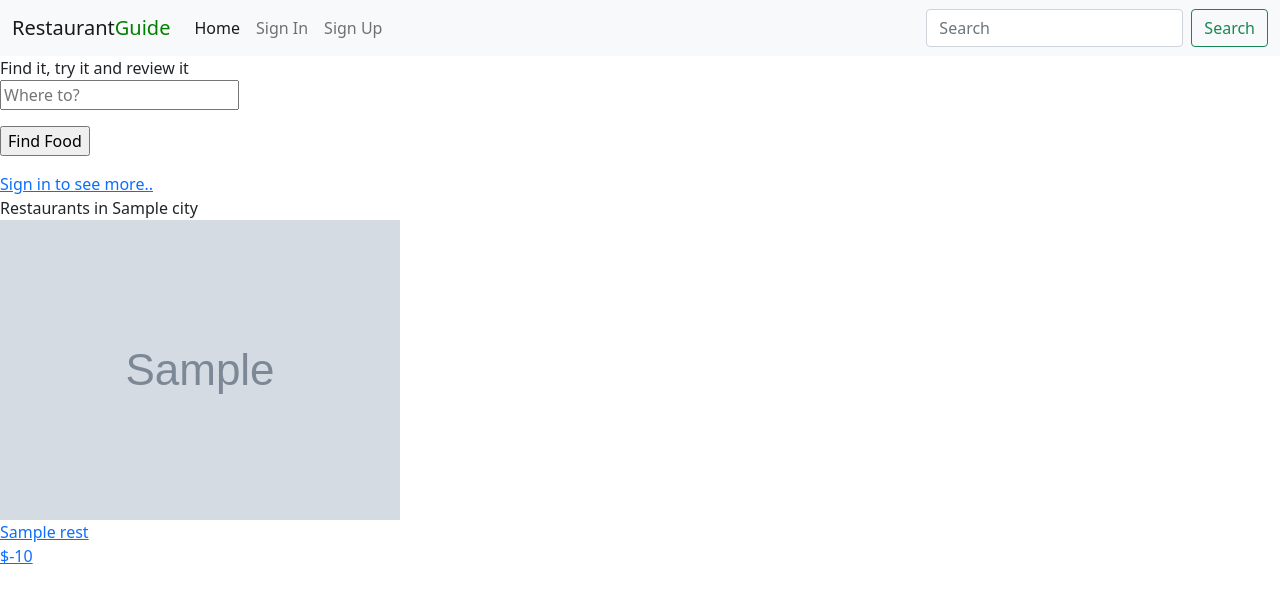
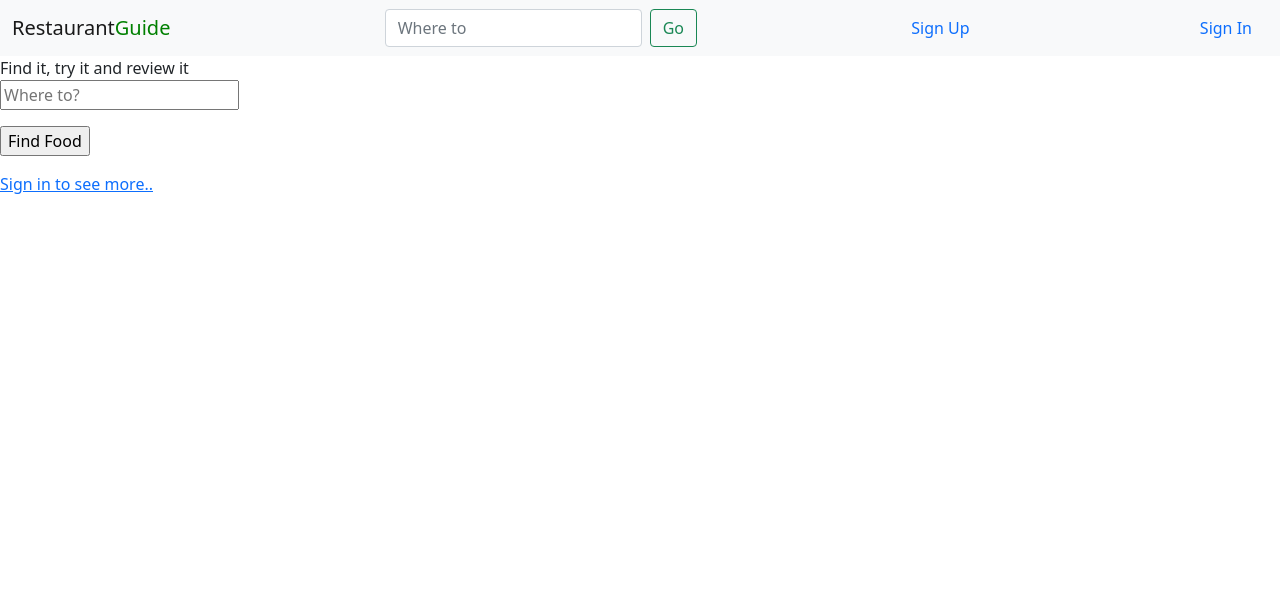
Before and after one commit to WillaDai2022/Restaurant-Rating-App-2, a Flask app: page / in a window 1280 px wide. Shown: the top 603 px of the page. Run offline with Flask 2, Linux system fonts and the light colour scheme; tables that the repository leaves empty hold one stand-in row (values such as "Sample post"); grey boxes marked "Sample" are stand-in pictures; a database or web service that is not in the repository returns one stand-in record (values such as "Sample title"); data that the repository does not hold is empty; some libraries are stand-ins or nearby versions.

Commit message:
Day 12 Search box is working now

```diff
--- a/model.py
+++ b/model.py
@@ -16,6 +16,7 @@ class User(db.Model):
     phone = db.Column(db.String(20), nullable=False)
     fname = db.Column(db.String(50), nullable=False)
     lname = db.Column(db.String(50), nullable=False)
+    photo = db.Column(db.String)
 
     ratings = db.relationship("Rating", back_populates="user")
     fav_rests = db.relationship("Fav_rest", secondary="rest_genre", back_populates="users")
--- a/server.py
+++ b/server.py
@@ -4,26 +4,31 @@ import crud
 from jinja2 import StrictUndefined
 import requests
 import json,os,re
+import cloudinary.uploader
+import psycopg2
 
 app = Flask(__name__)
 app.secret_key = "dev"
 app.jinja_env.undefined = StrictUndefined
 
+CLOUDINARY_KEY = os.environ["CLOUDINARY_KEY"]
+CLOUDINARY_SECRET = os.environ["CLOUDINARY_SECRET"]
+CLOUD_NAME = "djyfl2zja"
 
 @app.route("/")
 def homepage():
     """View homepage."""
 
-    parameters = {
-        "term" : "restaurants",
-        "radius": "5000",
-        "limit": "10",
-        "location": "28226"
-    }
+    # parameters = {
+    #     "term" : "restaurants",
+    #     "radius": "5000",
+    #     "limit": "10",
+    #     "location": "28226"
+    # }
 
-    restaurants = yelp_api_get(None, "businesses/search", parameters).json()
+    # restaurants = yelp_api_get(None, "businesses/search", parameters).json()
 
-    return render_template("homepage.html", restaurants = restaurants)
+    return render_template("homepage.html")
 
 @app.route("/sign_in")
 def sign_in():
@@ -109,6 +114,8 @@ def get_rests_info():
 
     location = request.args.get("location")
 
+    print(location)
+
     if not location:
         location = "28226"
 
@@ -185,12 +192,50 @@ def show_user_profile(user_id):
 
 
     user = crud.get_user_by_id(user_id)
-    fav_rests = user.fav_rests
 
     phone = user.phone
     email = user.email
 
-    return render_template("user-profile.html", phone = phone, email = email, fav_rests = fav_rests )
+    return render_template("user-profile.html", phone = phone, email = email, user_id = user_id)
+
+@app.route("/user_fav_rests/<user_id>")
+def show_user_fav_rest(user_id):
+    """Show the restaurants favorited by one user"""
+
+    user = crud.get_user_by_id(user_id)
+    fav_rests = user.fav_rests
+
+    rests = []
+
+    # for rest in fav_rests:
+
+
+    return render_template("user-fav-rests.html", fav_rests = fav_rests)
+
+@app.route("/user_photo_upload/<user_id>", methods=["POST"])
+def upload_user_photo(user_id):
+    """Process image uploaded by the user"""
+
+    my_file = request.files['my-file']
+
+    result = cloudinary.uploader.upload(my_file,
+                                        api_key=CLOUDINARY_KEY,
+                                        api_secret=CLOUDINARY_SECRET,
+                                        cloud_name=CLOUD_NAME)
+
+    img_url = result['secure_url']
+
+    user = crud.get_user_by_id(user_id)
+
+    conn = psycopg2.connect(
+        database = "restaurant_guide", user="postgres", password="secret", host = "127.0.0.1"
+    )
+
+    #Setting aut
+    conn.autocommit = True
+
+
+
 
 
 @app.route("/sign_out")
@@ -214,6 +259,13 @@ def yelp_api_get(yelp_id, end_point, parameters):
     else:
         return requests.get(url, params=parameters, headers=HEADERS)
 
+def save_url_to_user(user_id, url):
+    """Save the url of the phtots uploaded by the user to the database"""
+
+    user = crud.get_user_by_id(user_id)
+
+
+
 
 if __name__ == "__main__":
     # connect to database before app.run gets called.
--- a/templates/base.html
+++ b/templates/base.html
@@ -10,7 +10,12 @@
 
   {% block head %} {% endblock %}
   <!-- Bootstrap CSS -->
-  <link href="https://cdn.jsdelivr.net/npm/bootstrap@5.1.3/dist/css/bootstrap.min.css" rel="stylesheet" integrity="sha384-1BmE4kWBq78iYhFldvKuhfTAU6auU8tT94WrHftjDbrCEXSU1oBoqyl2QvZ6jIW3" crossorigin="anonymous">
+  <script src="https://cdn.jsdelivr.net/npm/bootstrap@5.1.3/dist/js/bootstrap.bundle.min.js"
+    integrity="sha384-ka7Sk0Gln4gmtz2MlQnikT1wXgYsOg+OMhuP+IlRH9sENBO0LRn5q+8nbTov4+1p"
+    crossorigin="anonymous"></script>
+
+  <link href="https://cdn.jsdelivr.net/npm/bootstrap@5.1.3/dist/css/bootstrap.min.css" rel="stylesheet"
+    integrity="sha384-1BmE4kWBq78iYhFldvKuhfTAU6auU8tT94WrHftjDbrCEXSU1oBoqyl2QvZ6jIW3" crossorigin="anonymous">
   <!--CSS-->
   <link rel="stylesheet" href="/static/css/style.css">
   <!--Google Api-->
@@ -18,121 +23,92 @@
 </head>
 
 <body>
-  {% if "user_id" in session %}
+
   <nav class="navbar navbar-light bg-light fixed-top" style="position: sticky;">
     <div class="container-fluid">
-        <button class="navbar-toggler" type="button" data-bs-toggle="offcanvas" data-bs-target="#offcanvasNavbar" aria-controls="offcanvasNavbar">
+
+      <a class="navbar-brand" href="/">Restaurant<span class="greenGuide">Guide</span></a>
+
+      <form class="d-flex" id="nav-where-to">
+        <input class="form-control me-2" type="search" placeholder="Where to" aria-label="Search">
+        <button class="btn btn-outline-success" type="submit">Go</button>
+      </form>
+
+
+
+      {% if "user_id" in session %}
+
+      <button class="navbar-toggler" type="button" data-bs-toggle="offcanvas" data-bs-target="#offcanvasNavbar"
+        aria-controls="offcanvasNavbar">
         <span class="navbar-toggler-icon"></span>
       </button>
-        <a class="navbar-brand" href="/">Restaurant<span class="greenGuide">Guide</span></a>
-        <form class="d-flex" id="nav-where-to-1">
-          <input class="form-control me-2" type="search" placeholder="Where to" aria-label="Search">
-          <a href="/all-rests" target="_blank">Go</a>
-        </form>
+
       <div class="offcanvas offcanvas-end" tabindex="-1" id="offcanvasNavbar" aria-labelledby="offcanvasNavbarLabel">
+
         <div class="offcanvas-header">
-        <form class="d-flex" >
-          <h5 class="offcanvas-title greenGuide" id="offcanvasNavbarLabel">{{session["fname"]}} {{session["lname"]}}</h5>
+          <form class="d-flex">
+            <h5 class="offcanvas-title greenGuide" id="offcanvasNavbarLabel">{{session["fname"]}} {{session["lname"]}}
+            </h5>
             <button type="button" class="btn-close text-reset" data-bs-dismiss="offcanvas" aria-label="Close"></button>
         </div>
         <div class="offcanvas-body">
           <ul class="navbar-nav justify-content-end flex-grow-1 pe-3">
 
             <li class="nav-item">
+              <a class="nav-link active" aria-current="page" href="/user_profile/{{session['user_id']}}">
+                View account
+              </a>
+            </li>
+
+            <li class="nav-item">
               <a class="nav-link active" aria-current="page" href="#">
-                  <svg class = "icon" xmlns="http://www.w3.org/2000/svg" width="16" height="16" fill="currentColor" class="bi bi-house-fill" viewBox="0 0 16 16">
-                    <path fill-rule="evenodd" d="m8 3.293 6 6V13.5a1.5 1.5 0 0 1-1.5 1.5h-9A1.5 1.5 0 0 1 2 13.5V9.293l6-6zm5-.793V6l-2-2V2.5a.5.5 0 0 1 .5-.5h1a.5.5 0 0 1 .5.5z"/>
-                    <path fill-rule="evenodd" d="M7.293 1.5a1 1 0 0 1 1.414 0l6.647 6.646a.5.5 0 0 1-.708.708L8 2.207 1.354 8.854a.5.5 0 1 1-.708-.708L7.293 1.5z"/>
+                <svg class="icon" xmlns="http://www.w3.org/2000/svg" width="16" height="16" fill="currentColor"
+                  class="bi bi-house-fill" viewBox="0 0 16 16">
+                  <path fill-rule="evenodd"
+                    d="m8 3.293 6 6V13.5a1.5 1.5 0 0 1-1.5 1.5h-9A1.5 1.5 0 0 1 2 13.5V9.293l6-6zm5-.793V6l-2-2V2.5a.5.5 0 0 1 .5-.5h1a.5.5 0 0 1 .5.5z" />
+                  <path fill-rule="evenodd"
+                    d="M7.293 1.5a1 1 0 0 1 1.414 0l6.647 6.646a.5.5 0 0 1-.708.708L8 2.207 1.354 8.854a.5.5 0 1 1-.708-.708L7.293 1.5z" />
                 </svg>
                 Home</a>
             </li>
             <li class="nav-item">
-                <a class="nav-link active" href="/user_profile/{{session['user_id']}}">
-                  <svg xmlns="http://www.w3.org/2000/svg" width="16" height="16" fill="currentColor" class="bi bi-heart-fill" viewBox="0 0 16 16">
-                    <path fill-rule="evenodd" d="M8 1.314C12.438-3.248 23.534 4.735 8 15-7.534 4.736 3.562-3.248 8 1.314z"/>
+              <a class="nav-link active" href="/user_fav_rests/{{session['user_id']}}">
+                <svg xmlns="http://www.w3.org/2000/svg" width="16" height="16" fill="currentColor"
+                  class="bi bi-heart-fill" viewBox="0 0 16 16">
+                  <path fill-rule="evenodd"
+                    d="M8 1.314C12.438-3.248 23.534 4.735 8 15-7.534 4.736 3.562-3.248 8 1.314z" />
                 </svg>
                 Favorites</a>
             </li>
             <li class="nav-item">
               <a class="nav-link" href="/sign_out">Sign Out</a>
             </li>
+          </ul>
+        </div>
+      </div>
+
+
+      {% else %}
+
+      <a class="nav-link" href="/sign_up">Sign Up</a>
+      <a class="nav-link" href="/sign_in">Sign In</a>
 
 
 
+      {% endif %}
 
-
-              <!-- <li class="nav-item dropdown">
-                <a class="nav-link dropdown-toggle" href="#" id="offcanvasNavbarDropdown" role="button" data-bs-toggle="dropdown" aria-expanded="false">
-                  Dropdown
-                </a>
-                <ul class="dropdown-menu" aria-labelledby="offcanvasNavbarDropdown">
-                  <li><a class="dropdown-item" href="#">Action</a></li>
-                  <li><a class="dropdown-item" href="#">Another action</a></li>
-                  <li>
-                    <hr class="dropdown-divider">
-                  </li>
-                  <li><a class="dropdown-item" href="#">Something else here</a></li>
-                </ul>
-              </li> -->
-
-
-
-
-            </ul>
-
-
-
-            <!-- <form class="d-flex">
-              <input class="form-control me-2" type="search" placeholder="Search" aria-label="Search">
-              <button class="btn btn-outline-success" type="submit">Search</button>
-            </form> -->
-
-
-
-
-          </div>
-        </div>
     </div>
   </nav>
 
+  {% block body %}{% endblock %}
 
-  {% elif "user_id" not in session %}
-    <nav class="navbar navbar-expand-lg navbar-light bg-light">
-      <div class="container-fluid">
-        <a class="navbar-brand" href="/">Restaurant<span class="greenGuide">Guide</span></a>
-        <button class="navbar-toggler" type="button" data-bs-toggle="collapse" data-bs-target="#navbarTogglerDemo02" aria-controls="navbarTogglerDemo02" aria-expanded="false" aria-label="Toggle navigation">
-          <span class="navbar-toggler-icon"></span>
-        </button>
-        <div class="collapse navbar-collapse" id="navbarTogglerDemo02">
-          <ul class="navbar-nav me-auto mb-2 mb-lg-0">
-            <li class="nav-item">
-              <a class="nav-link active" aria-current="page" href="#">Home</a>
-            </li>
-            <li class="nav-item">
-              <a class="nav-link" href="/sign_in">Sign In</a>
-            </li>
-            <li class="nav-item">
-              <a class="nav-link" href="/sign_up">Sign Up</a>
-            </li>
-          </ul>
+  <div id="listing-grids">
+  </div>
 
 
-          <form class="d-flex" id="nav-where-to-2">
-            <input class="form-control me-2" type="search" placeholder="Search" aria-label="Search">
-            <button class="btn btn-outline-success" type="submit">Search</button>
-          </form>
-        </div>
-      </div>
-    </nav>
+  <script src="/static/js/base.js"></script>
 
-  {% endif %}
-
-  {% block body %}{% endblock %}
-
-  {% block after_body %}{% endblock %}
-  <script src="/static/js/showALLRestsLogin.js"></script>
-   <!-- Bootstrap JavaScript Bundle with Popper (a Bootstrap dependency for popovers) -->
-   <script src="https://cdn.jsdelivr.net/npm/bootstrap@5.1.3/dist/js/bootstrap.bundle.min.js" integrity="sha384-ka7Sk0Gln4gmtz2MlQnikT1wXgYsOg+OMhuP+IlRH9sENBO0LRn5q+8nbTov4+1p" crossorigin="anonymous"></script>
+  {% block script %}{% endblock %}
 </body>
 
 </html>
--- a/templates/homepage.html
+++ b/templates/homepage.html
@@ -3,16 +3,7 @@
 
 {% block body %}
 
-  <!-- <div>
-    Restaurant Guide
-    <a href="/sign_in" id="signin">Sign In</a>
-    <a href="/sign_up" id="signup">Sign Up</a>
-  </div> -->
-
-
 <div>Find it, try it and review it</div>
-
-
 
 <form id="home-where-to">
   <p>
@@ -20,33 +11,16 @@
   </p>
 
   <p>
-      <input type="submit", value="Find Food">
+    <input type="submit" value="Find Food">
   </p>
 </form>
+
 {% if "user_id" not in session %}
 <a href="/sign_in">Sign in to see more..</a>
 {%endif%}
 
-  <div id="listing-grids-home">
-
-    {% for rest in restaurants["businesses"] %}
-
-      <div>
-        <div>Restaurants in {{rest["location"]["city"]}}</div>
-        <a href="/rest_details/{{rest['id']}}">
-          <div class="restaurant-box">
-            <img src="{{rest['image_url']}}"/>
-            <div>{{rest["name"]}}</div>
-            <div>$-{{rest.get("price", "$$$$")}}</div>
-          </div>
-        </a>
-
-    {%endfor%}
-  </div>
-
-  <script src="/static/js/showAllRestsHome.js"></script>
 {% endblock %}
 
-{% block after_body%}
-
+{% block script%}
+<script src="/static/js/home.js"></script>
 {% endblock %}
```
Also changed, not shown: static/js/showRestDetails.js (deleted, +0 -98 lines), templates/all-rests.html (+3 -24 lines), templates/rest-details.html (+15 -5 lines). Lines whose indentation alone changed are shown as unchanged.
